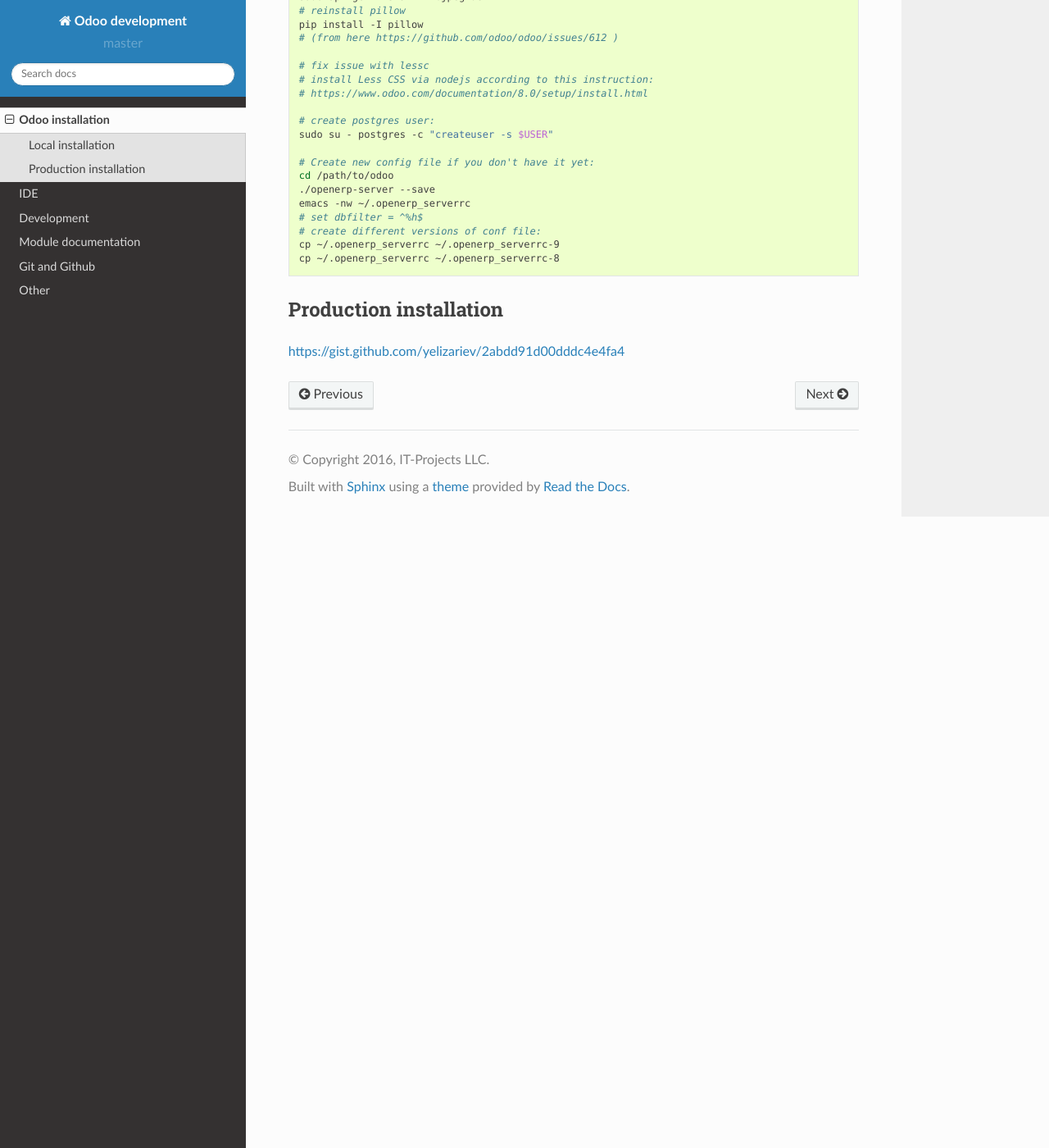
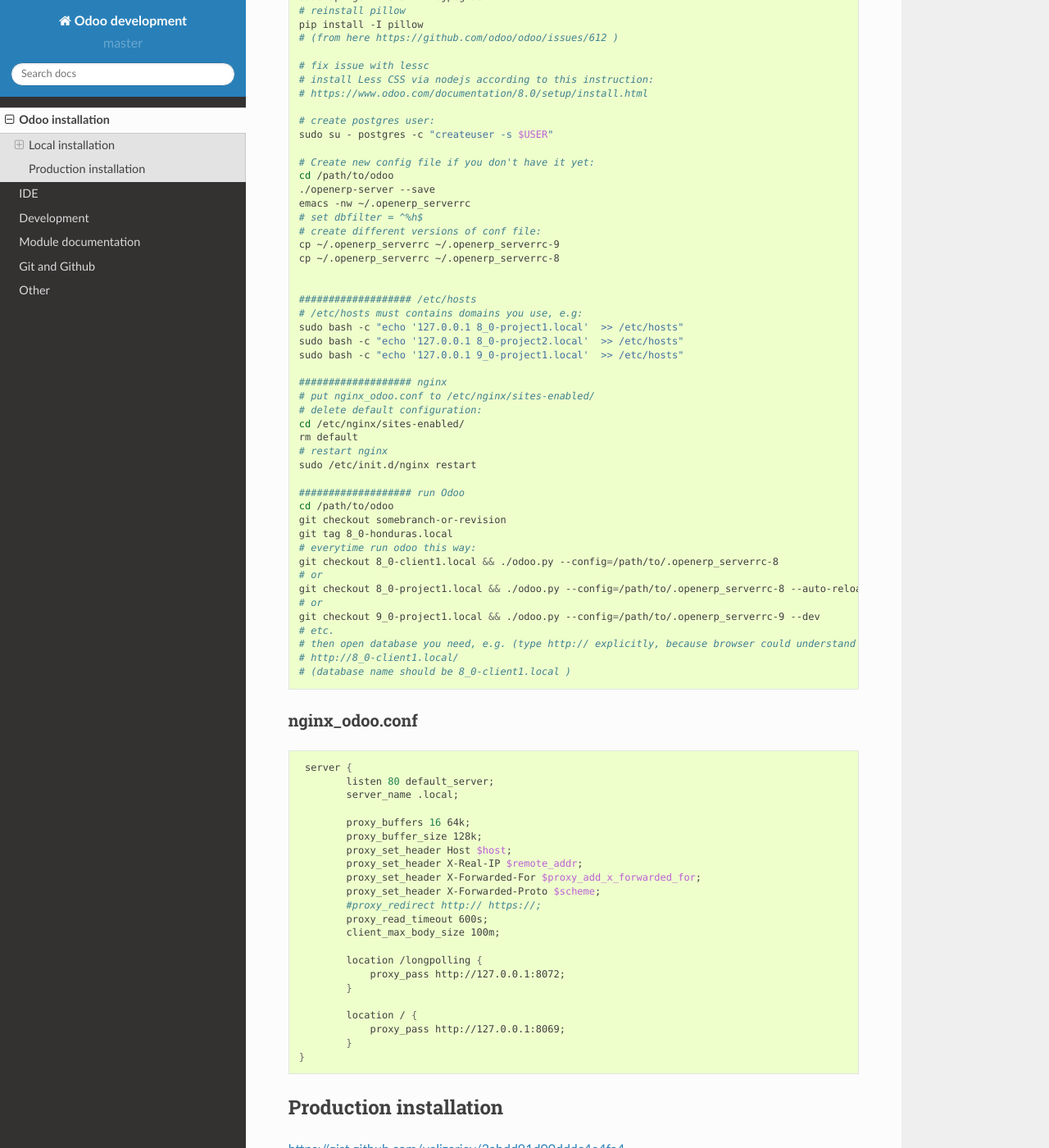
Before and after one commit to itpp-labs/odoo-development, a Sphinx documentation site: the page built from docs/install.rst, in a window 1280 px wide and 1400 px high, scrolled down 896 px. Shown: the whole window at 82% size. Built offline with Sphinx 7.4.7 and the Read the Docs theme 2.0.0, drawn with Linux system fonts in a browser that asks for light colours.

Commit message:
add info about nginx and hosts in installation section

```diff
--- a/docs/install.rst
+++ b/docs/install.rst
@@ -66,6 +66,66 @@
    cp ~/.openerp_serverrc ~/.openerp_serverrc-9
    cp ~/.openerp_serverrc ~/.openerp_serverrc-8
 
+
+   ################### /etc/hosts
+   # /etc/hosts must contains domains you use, e.g:
+   sudo bash -c "echo '127.0.0.1 8_0-project1.local'  >> /etc/hosts"
+   sudo bash -c "echo '127.0.0.1 8_0-project2.local'  >> /etc/hosts"
+   sudo bash -c "echo '127.0.0.1 9_0-project1.local'  >> /etc/hosts"
+
+   ################### nginx
+   # put nginx_odoo.conf to /etc/nginx/sites-enabled/
+   # delete default configuration:
+   cd /etc/nginx/sites-enabled/
+   rm default
+   # restart nginx
+   sudo /etc/init.d/nginx restart
+
+   ################### run Odoo
+   cd /path/to/odoo
+   git checkout somebranch-or-revision
+   git tag 8_0-honduras.local
+   # everytime run odoo this way:
+   git checkout 8_0-client1.local && ./odoo.py --config=/path/to/.openerp_serverrc-8
+   # or
+   git checkout 8_0-project1.local && ./odoo.py --config=/path/to/.openerp_serverrc-8 --auto-reload
+   # or
+   git checkout 9_0-project1.local && ./odoo.py --config=/path/to/.openerp_serverrc-9 --dev
+   # etc.
+   # then open database you need, e.g. (type http:// explicitly, because browser could understand it as search request)
+   # http://8_0-client1.local/
+   # (database name should be 8_0-client1.local )
+
+
+nginx_odoo.conf
+^^^^^^^^^^^^^^^
+
+.. code-block:: shell
+
+    server {
+           listen 80 default_server;
+           server_name .local;
+
+           proxy_buffers 16 64k;
+           proxy_buffer_size 128k;
+           proxy_set_header Host $host;
+           proxy_set_header X-Real-IP $remote_addr;
+           proxy_set_header X-Forwarded-For $proxy_add_x_forwarded_for;
+           proxy_set_header X-Forwarded-Proto $scheme;
+           #proxy_redirect http:// https://;
+           proxy_read_timeout 600s;
+           client_max_body_size 100m;
+
+           location /longpolling {
+               proxy_pass http://127.0.0.1:8072;
+           }
+
+           location / {
+               proxy_pass http://127.0.0.1:8069;
+           }
+   }
+
+
 Production installation
 -----------------------
 
```
